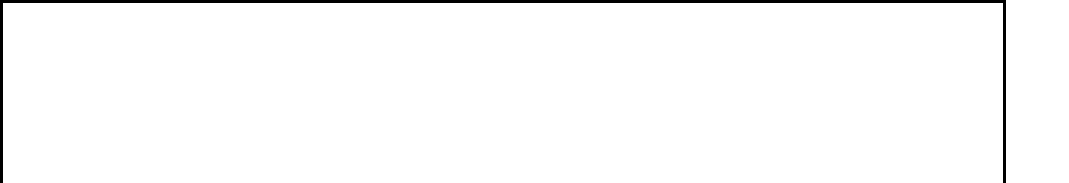
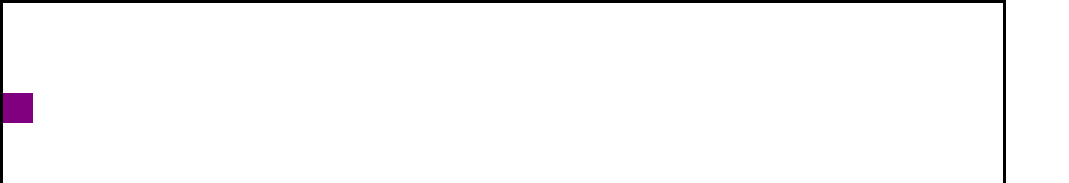
Before and after one commit to lowwrena1/DinosaurGame, a plain HTML site: page index.html in a window 1280 px wide. Shown: the top 183 px of the page, without its empty margins (0-1069 px from the left). Drawn offline with Linux system fonts and the light colour scheme.

Commit message:
created block in css

```diff
--- a/assets/css/stylesheet.css
+++ b/assets/css/stylesheet.css
@@ -14,3 +14,8 @@
     position: relative;
     top: 310px;
 }
+#block{
+    width: 30px;
+    height: 30px;
+    background-color: purple;
+}
```
